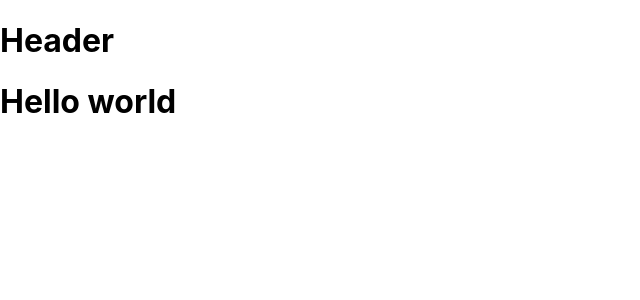
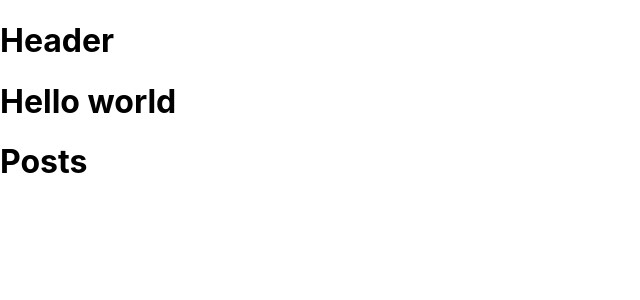
Before and after one commit to luuminhduc/rebase-understand, a React (Create React App) app: page / in a window 1280 px wide. Shown: the top 300 px of the page, without its empty margins (0-640 px from the left). Built offline with nearby package versions, Linux system fonts and the light colour scheme.

Commit message:
add posts

```diff
--- a/src/App.js
+++ b/src/App.js
@@ -1,10 +1,12 @@
 import React from "react";
 import Header from "./components/Header";
+import Posts from "./components/Header/Posts";
 
 const App = () => {
   return (
     <div>
       <Header />
+      <Posts />
     </div>
   );
 };
--- /dev/null
+++ b/src/components/Header/Posts/index.jsx
@@ -0,0 +1,11 @@
+import React from "react";
+
+const Posts = () => {
+  return (
+    <div>
+      <h1>Posts</h1>
+    </div>
+  );
+};
+
+export default Posts;
```
